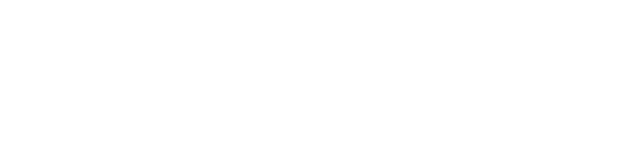
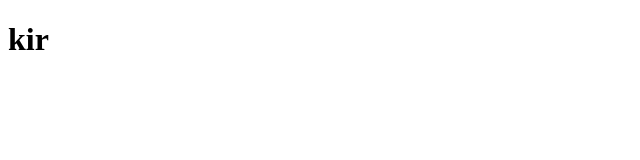
Before and after one commit to MMda17/test1, a plain HTML site: page index.html in a window 1280 px wide. Shown: the full height of the page, 0-640 px from the left. Drawn offline with Linux system fonts and the light colour scheme.

Commit message:
second commit

```diff
--- a/index.html
+++ b/index.html
@@ -6,6 +6,6 @@
     <title>Document</title>
 </head>
 <body>
-
+    <h1>kir</h1>
 </body>
 </html>
```
